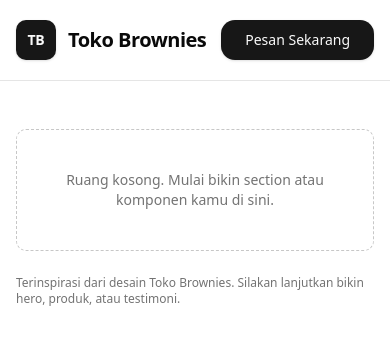
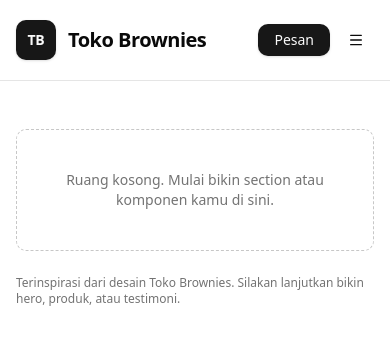
Before and after one commit to Hazmi35/tugas-besar-web-semester1, a Next.js app: page / in a window 390 px wide. Shown: the top 344 px of the page. Built offline with nearby package versions, Linux system fonts and the light colour scheme.

Commit message:
fix: mobile

```diff
--- a/src/components/navbar.jsx
+++ b/src/components/navbar.jsx
@@ -1,4 +1,8 @@
+"use client";
+
+import { Menu, X } from "lucide-react";
 import Link from "next/link";
+import { useState } from "react";
 import { Button } from "@/components/ui/button";
 
 const navItems = [
@@ -9,10 +13,12 @@ const navItems = [
 ];
 
 export function Navbar() {
+  const [open, setOpen] = useState(false);
+
   return (
     <header className="sticky top-0 z-30 border-b bg-background/80 backdrop-blur">
       <div className="mx-auto flex h-20 max-w-6xl items-center justify-between px-4 sm:px-8">
-        <div className="flex flex-1 items-center gap-10">
+        <div className="flex flex-1 items-center gap-6 sm:gap-10">
           <Link href="/" className="flex items-center gap-3">
             <div className="grid h-10 w-10 place-items-center rounded-lg bg-primary text-sm font-semibold uppercase tracking-tight text-primary-foreground shadow-sm">
               TB
@@ -36,10 +42,42 @@ export function Navbar() {
         </div>
 
         <div className="flex flex-none items-center gap-2">
-          <Button size="lg" className="rounded-xl px-6 shadow-sm">
+          <Button
+            size="lg"
+            className="hidden rounded-xl px-6 shadow-sm sm:inline-flex"
+          >
             Pesan Sekarang
           </Button>
+          <Button size="sm" className="rounded-lg px-4 shadow-sm sm:hidden">
+            Pesan
+          </Button>
+          <Button
+            variant="ghost"
+            size="icon"
+            aria-label={open ? "Tutup menu" : "Buka menu"}
+            className="sm:hidden"
+            onClick={() => setOpen((prev) => !prev)}
+          >
+            {open ? <X className="h-5 w-5" /> : <Menu className="h-5 w-5" />}
+          </Button>
         </div>
+      </div>
+
+      <div
+        className={`${open ? "block" : "hidden"} border-t bg-background sm:hidden`}
+      >
+        <nav className="mx-auto flex max-w-6xl flex-col px-4 py-3 text-base font-medium">
+          {navItems.map((item) => (
+            <Link
+              key={item.href}
+              href={item.href}
+              className="rounded-md px-2 py-2 text-foreground/80 transition-colors hover:text-foreground"
+              onClick={() => setOpen(false)}
+            >
+              {item.label}
+            </Link>
+          ))}
+        </nav>
       </div>
     </header>
   );
```
